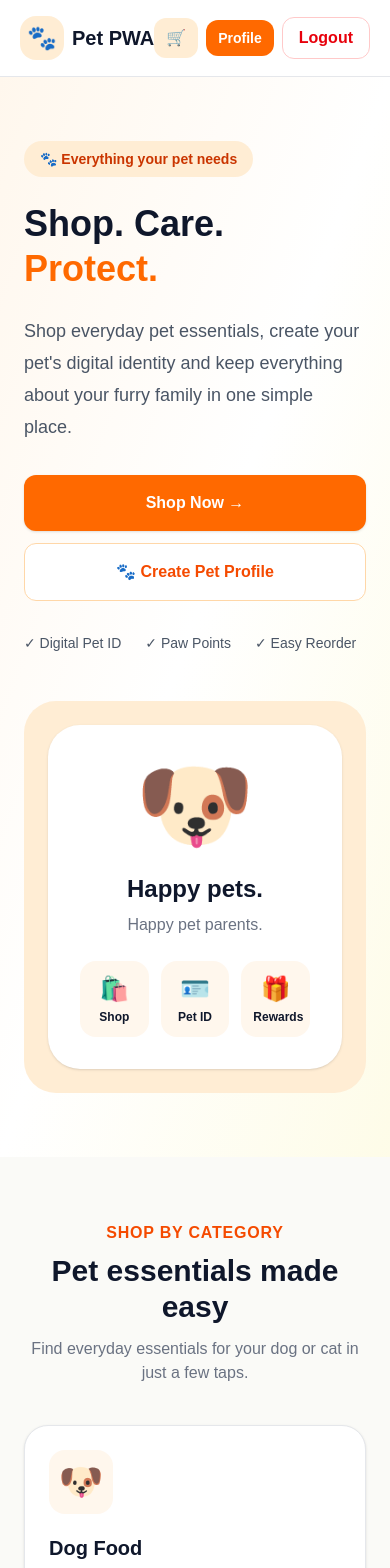
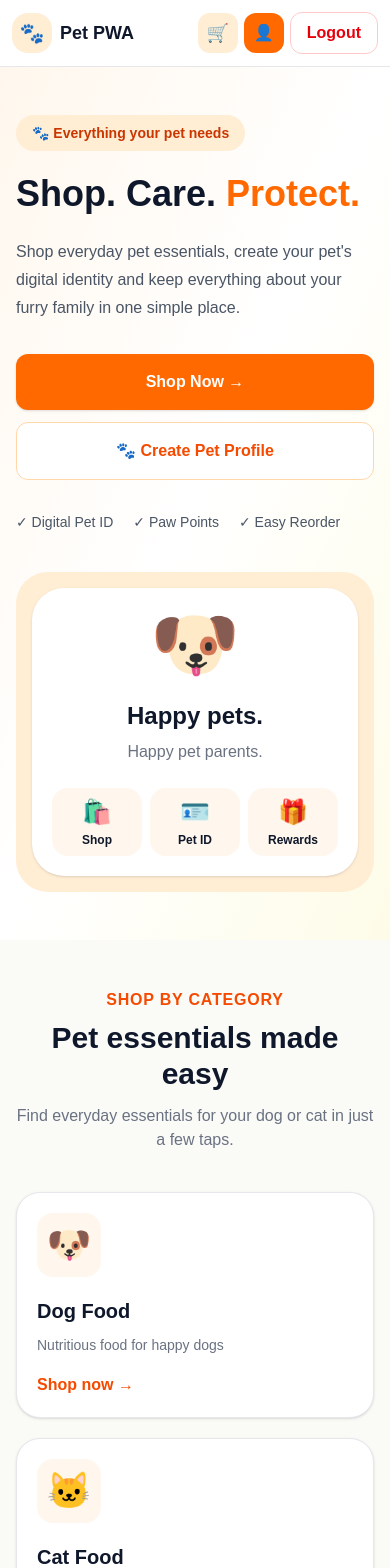
Before and after one commit to ishabhanushali/pet-pwa, a Next.js app: page / in a window 390 px wide. Shown: the top 1568 px of the page. Built offline with nearby package versions, Linux system fonts and the light colour scheme.

Commit message:
Fix Vercel production build

```diff
--- a/app/globals.css
+++ b/app/globals.css
@@ -1,18 +1,50 @@
 @import "tailwindcss";
 
-* {
+*,
+*::before,
+*::after {
   box-sizing: border-box;
 }
 
 html {
   scroll-behavior: smooth;
+  width: 100%;
+  max-width: 100%;
+  overflow-x: clip;
 }
 
 body {
   margin: 0;
+  width: 100%;
+  max-width: 100%;
+  min-height: 100vh;
+  overflow-x: clip;
+
   background: #fafaf7;
   color: #0f172a;
+
   font-family: Arial, Helvetica, sans-serif;
+}
+
+img,
+svg,
+video,
+canvas {
+  max-width: 100%;
+  height: auto;
+}
+
+p,
+h1,
+h2,
+h3,
+h4,
+h5,
+h6,
+span,
+a,
+button {
+  overflow-wrap: break-word;
 }
 
 button,
--- a/app/page.tsx
+++ b/app/page.tsx
@@ -1,4 +1,5 @@
 import Link from "next/link";
+
 import LogoutButton from "../components/LogoutButton";
 
 export default function Home() {
@@ -53,25 +54,25 @@ export default function Home() {
   ];
 
   return (
-    <main className="min-h-screen bg-[#fafaf7] text-slate-900">
+    <main className="min-h-screen w-full max-w-full overflow-x-clip bg-[#fafaf7] text-slate-900">
       {/* ====================================== */}
       {/* NAVBAR */}
       {/* ====================================== */}
 
-      <nav className="sticky top-0 z-50 border-b border-gray-200 bg-white/95 backdrop-blur">
-        <div className="mx-auto flex max-w-7xl items-center justify-between px-5 py-4">
+      <nav className="sticky top-0 z-50 w-full border-b border-gray-200 bg-white/95 backdrop-blur">
+        <div className="mx-auto flex w-full max-w-7xl items-center justify-between gap-2 px-3 py-3 sm:px-5 sm:py-4">
           {/* LOGO */}
 
           <Link
             href="/"
-            className="flex items-center gap-2"
+            className="flex min-w-0 items-center gap-2"
           >
-            <div className="flex h-11 w-11 items-center justify-center rounded-2xl bg-orange-100 text-2xl">
+            <div className="flex h-10 w-10 shrink-0 items-center justify-center rounded-2xl bg-orange-100 text-xl sm:h-11 sm:w-11 sm:text-2xl">
               🐾
             </div>
 
-            <div>
-              <h1 className="text-xl font-bold">
+            <div className="min-w-0">
+              <h1 className="whitespace-nowrap text-lg font-bold sm:text-xl">
                 Pet PWA
               </h1>
 
@@ -136,72 +137,78 @@ export default function Home() {
             <LogoutButton />
           </div>
 
-          {/* MOBILE BUTTONS */}
+          {/* MOBILE NAVIGATION */}
 
-          <div className="flex items-center gap-2 md:hidden">
+          <div className="flex min-w-0 shrink-0 items-center gap-1.5 md:hidden">
             <Link
               href="/cart"
-              className="rounded-xl bg-orange-100 px-3 py-2 font-bold text-orange-700"
+              className="flex h-10 w-10 shrink-0 items-center justify-center rounded-xl bg-orange-100 text-lg text-orange-700"
               aria-label="Open cart"
+              title="Cart"
             >
               🛒
             </Link>
 
             <Link
               href="/profile"
-              className="rounded-xl bg-orange-500 px-3 py-2 text-sm font-bold text-white"
+              className="flex h-10 w-10 shrink-0 items-center justify-center rounded-xl bg-orange-500 text-white"
+              aria-label="Open profile"
+              title="Profile"
             >
-              Profile
+              👤
             </Link>
 
-            <LogoutButton />
+            <div className="shrink-0">
+              <LogoutButton />
+            </div>
           </div>
         </div>
       </nav>
 
       {/* ====================================== */}
-      {/* HERO SECTION */}
+      {/* HERO */}
       {/* ====================================== */}
 
-      <section className="overflow-hidden bg-gradient-to-br from-orange-50 via-white to-yellow-50">
-        <div className="mx-auto grid max-w-7xl items-center gap-12 px-6 py-16 md:grid-cols-2 md:py-24">
+      <section className="w-full overflow-hidden bg-gradient-to-br from-orange-50 via-white to-yellow-50">
+        <div className="mx-auto grid w-full max-w-7xl items-center gap-10 px-4 py-12 sm:px-6 sm:py-16 md:grid-cols-2 md:gap-12 md:py-24">
           {/* LEFT */}
 
-          <div>
-            <div className="inline-flex rounded-full bg-orange-100 px-4 py-2 text-sm font-bold text-orange-700">
+          <div className="min-w-0">
+            <div className="inline-flex max-w-full rounded-full bg-orange-100 px-4 py-2 text-sm font-bold text-orange-700">
               🐾 Everything your pet needs
             </div>
 
-            <h1 className="mt-6 text-4xl font-extrabold leading-tight sm:text-5xl lg:text-6xl">
+            <h1 className="mt-6 text-4xl font-extrabold leading-[1.08] sm:text-5xl lg:text-6xl">
               Shop. Care.
               <span className="text-orange-500">
-                {" "}Protect.
+                {" "}
+                Protect.
               </span>
             </h1>
 
-            <p className="mt-6 max-w-xl text-lg leading-8 text-gray-600">
+            <p className="mt-6 max-w-xl text-base leading-7 text-gray-600 sm:text-lg sm:leading-8">
               Shop everyday pet essentials, create your
               pet&apos;s digital identity and keep everything
               about your furry family in one simple place.
             </p>
 
-            <div className="mt-8 flex flex-col gap-3 sm:flex-row">
+            <div className="mt-8 flex w-full flex-col gap-3 sm:flex-row">
               <Link
                 href="/shop"
-                className="rounded-xl bg-orange-500 px-7 py-4 text-center font-bold text-white shadow-sm transition hover:bg-orange-600"
+                className="w-full rounded-xl bg-orange-500 px-7 py-4 text-center font-bold text-white shadow-sm transition hover:bg-orange-600 sm:w-auto"
               >
                 Shop Now →
               </Link>
 
               <Link
                 href="/pets"
-                className="rounded-xl border border-orange-200 bg-white px-7 py-4 text-center font-bold text-orange-600 transition hover:bg-orange-50"
+                className="w-full rounded-xl border border-orange-200 bg-white px-7 py-4 text-center font-bold text-orange-600 transition hover:bg-orange-50 sm:w-auto"
               >
                 🐾 Create Pet Profile
               </Link>
             </div>
 
-            <div className="mt-8 flex flex-wrap gap-x-6 gap-y-3 text-sm font-medium text-gray-600">
+            <div className="mt-8 flex flex-wrap gap-x-5 gap-y-3 text-sm font-medium text-gray-600">
               <span>✓ Digital Pet ID</span>
               <span>✓ Paw Points</span>
               <span>✓ Easy Reorder</span>
@@ -210,10 +217,10 @@ export default function Home() {
 
           {/* RIGHT */}
 
-          <div className="relative">
-            <div className="rounded-[2rem] bg-orange-100 p-6 sm:p-10">
-              <div className="rounded-[2rem] bg-white p-8 text-center shadow-sm">
-                <div className="text-8xl sm:text-9xl">
+          <div className="relative min-w-0">
+            <div className="rounded-[2rem] bg-orange-100 p-4 sm:p-10">
+              <div className="rounded-[2rem] bg-white p-5 text-center shadow-sm sm:p-8">
+                <div className="text-7xl sm:text-9xl">
                   🐶
                 </div>
 
@@ -225,8 +232,8 @@ export default function Home() {
                   Happy pet parents.
                 </p>
 
-                <div className="mt-6 grid grid-cols-3 gap-3">
-                  <div className="rounded-2xl bg-orange-50 p-3">
+                <div className="mt-6 grid grid-cols-3 gap-2 sm:gap-3">
+                  <div className="min-w-0 rounded-2xl bg-orange-50 p-2 sm:p-3">
                     <div className="text-2xl">
                       🛍️
                     </div>
@@ -236,7 +243,7 @@ export default function Home() {
                     </p>
                   </div>
 
-                  <div className="rounded-2xl bg-orange-50 p-3">
+                  <div className="min-w-0 rounded-2xl bg-orange-50 p-2 sm:p-3">
                     <div className="text-2xl">
                       🪪
                     </div>
@@ -246,7 +253,7 @@ export default function Home() {
                     </p>
                   </div>
 
-                  <div className="rounded-2xl bg-orange-50 p-3">
+                  <div className="min-w-0 rounded-2xl bg-orange-50 p-2 sm:p-3">
                     <div className="text-2xl">
                       🎁
                     </div>
@@ -266,7 +273,7 @@ export default function Home() {
       {/* CATEGORIES */}
       {/* ====================================== */}
 
-      <section className="mx-auto max-w-7xl px-6 py-16">
+      <section className="mx-auto w-full max-w-7xl px-4 py-12 sm:px-6 sm:py-16">
         <div className="text-center">
           <p className="font-bold uppercase tracking-wider text-orange-600">
             Shop by category
@@ -282,12 +289,12 @@ export default function Home() {
           </p>
         </div>
 
-        <div className="mt-10 grid gap-5 sm:grid-cols-2 lg:grid-cols-4">
+        <div className="mt-10 grid w-full gap-5 sm:grid-cols-2 lg:grid-cols-4">
           {categories.map((category) => (
             <Link
               key={category.name}
               href="/shop"
-              className="group rounded-3xl border border-gray-200 bg-white p-6 shadow-sm transition hover:-translate-y-1 hover:border-orange-200 hover:shadow-md"
+              className="group min-w-0 rounded-3xl border border-gray-200 bg-white p-5 shadow-sm transition hover:-translate-y-1 hover:border-orange-200 hover:shadow-md sm:p-6"
             >
               <div className="flex h-16 w-16 items-center justify-center rounded-2xl bg-orange-50 text-4xl transition group-hover:bg-orange-100">
                 {category.emoji}
@@ -313,14 +320,14 @@ export default function Home() {
       {/* DIGITAL PET ID */}
       {/* ====================================== */}
 
-      <section className="bg-slate-900">
-        <div className="mx-auto grid max-w-7xl items-center gap-12 px-6 py-16 text-white md:grid-cols-2">
+      <section className="w-full bg-slate-900">
+        <div className="mx-auto grid w-full max-w-7xl items-center gap-10 px-4 py-12 text-white sm:px-6 sm:py-16 md:grid-cols-2 md:gap-12">
           {/* PET ID SAMPLE */}
 
-          <div>
-            <div className="mx-auto max-w-sm rounded-[2rem] bg-white p-6 text-slate-900 shadow-xl">
-              <div className="flex items-center justify-between">
-                <div>
+          <div className="min-w-0">
+            <div className="mx-auto w-full max-w-sm rounded-[2rem] bg-white p-5 text-slate-900 shadow-xl sm:p-6">
+              <div className="flex items-center justify-between gap-4">
+                <div className="min-w-0">
                   <p className="text-xs font-bold uppercase tracking-wider text-orange-500">
                     Digital Pet ID
                   </p>
@@ -330,7 +337,7 @@ export default function Home() {
                   </h3>
                 </div>
 
-                <div className="text-5xl">
+                <div className="shrink-0 text-5xl">
                   🐕
                 </div>
               </div>
@@ -346,18 +353,18 @@ export default function Home() {
               </div>
 
               <div className="mt-5 flex items-center gap-4">
-                <div className="flex h-20 w-20 items-center justify-center rounded-xl bg-slate-900 text-4xl text-white">
+                <div className="flex h-20 w-20 shrink-0 items-center justify-center rounded-xl bg-slate-900 text-4xl text-white">
                   ▦
                 </div>
 
-                <div>
+                <div className="min-w-0">
                   <p className="font-bold">
                     Scan QR
                   </p>
 
                   <p className="mt-1 text-sm text-gray-500">
-                    Quickly access the approved
-                    public pet profile.
+                    Quickly access the approved public pet
+                    profile.
                   </p>
                 </div>
               </div>
@@ -366,7 +373,7 @@ export default function Home() {
 
           {/* DESCRIPTION */}
 
-          <div>
+          <div className="min-w-0">
             <p className="font-bold uppercase tracking-wider text-orange-400">
               Pet Identity
             </p>
@@ -391,7 +398,7 @@ export default function Home() {
 
             <Link
               href="/pets"
-              className="mt-8 inline-block rounded-xl bg-orange-500 px-6 py-3 font-bold text-white transition hover:bg-orange-600"
+              className="mt-8 inline-block max-w-full rounded-xl bg-orange-500 px-6 py-3 text-center font-bold text-white transition hover:bg-orange-600"
             >
               Create Pet Profile →
             </Link>
@@ -403,7 +410,7 @@ export default function Home() {
       {/* FEATURES */}
       {/* ====================================== */}
 
-      <section className="mx-auto max-w-7xl px-6 py-16">
+      <section className="mx-auto w-full max-w-7xl px-4 py-12 sm:px-6 sm:py-16">
         <div className="text-center">
           <p className="font-bold uppercase tracking-wider text-orange-600">
             More than a pet shop
@@ -414,11 +421,11 @@ export default function Home() {
           </h2>
         </div>
 
-        <div className="mt-10 grid gap-5 sm:grid-cols-2 lg:grid-cols-4">
+        <div className="mt-10 grid w-full gap-5 sm:grid-cols-2 lg:grid-cols-4">
           {features.map((feature) => (
             <div
               key={feature.title}
-              className="rounded-3xl border border-gray-200 bg-white p-6"
+              className="min-w-0 rounded-3xl border border-gray-200 bg-white p-5 sm:p-6"
             >
               <div className="text-4xl">
                 {feature.emoji}
@@ -440,12 +447,12 @@ export default function Home() {
       {/* QUICK ACTIONS */}
       {/* ====================================== */}
 
-      <section className="bg-white">
-        <div className="mx-auto max-w-7xl px-6 py-16">
-          <div className="grid gap-5 sm:grid-cols-2 lg:grid-cols-4">
+      <section className="w-full bg-white">
+        <div className="mx-auto w-full max-w-7xl px-4 py-12 sm:px-6 sm:py-16">
+          <div className="grid w-full gap-5 sm:grid-cols-2 lg:grid-cols-4">
             <Link
               href="/orders"
-              className="rounded-2xl bg-blue-50 p-6 transition hover:shadow-md"
+              className="min-w-0 rounded-2xl bg-blue-50 p-5 transition hover:shadow-md sm:p-6"
             >
               <div className="text-3xl">
                 📦
@@ -462,7 +469,7 @@ export default function Home() {
 
             <Link
               href="/rewards"
-              className="rounded-2xl bg-yellow-50 p-6 transition hover:shadow-md"
+              className="min-w-0 rounded-2xl bg-yellow-50 p-5 transition hover:shadow-md sm:p-6"
             >
               <div className="text-3xl">
                 🎁
@@ -479,7 +486,7 @@ export default function Home() {
 
             <Link
               href="/reminders"
-              className="rounded-2xl bg-purple-50 p-6 transition hover:shadow-md"
+              className="min-w-0 rounded-2xl bg-purple-50 p-5 transition hover:shadow-md sm:p-6"
             >
               <div className="text-3xl">
                 ⏰
@@ -496,7 +503,7 @@ export default function Home() {
 
             <Link
               href="/support"
-              className="rounded-2xl bg-green-50 p-6 transition hover:shadow-md"
+              className="min-w-0 rounded-2xl bg-green-50 p-5 transition hover:shadow-md sm:p-6"
             >
               <div className="text-3xl">
                 💬
@@ -518,10 +525,10 @@ export default function Home() {
       {/* CUSTOMER SUPPORT */}
       {/* ====================================== */}
 
-      <section className="bg-orange-50">
-        <div className="mx-auto max-w-7xl px-6 py-14">
-          <div className="flex flex-col items-center justify-between gap-7 rounded-3xl bg-white p-8 shadow-sm md:flex-row md:p-10">
-            <div className="max-w-2xl">
+      <section className="w-full bg-orange-50">
+        <div className="mx-auto w-full max-w-7xl px-4 py-12 sm:px-6 sm:py-14">
+          <div className="flex w-full flex-col items-start justify-between gap-7 rounded-3xl bg-white p-5 shadow-sm sm:p-8 md:flex-row md:items-center md:p-10">
+            <div className="min-w-0 max-w-2xl">
               <p className="font-bold uppercase tracking-wider text-orange-600">
                 Need Help?
               </p>
@@ -539,7 +546,7 @@ export default function Home() {
 
             <Link
               href="/support"
-              className="shrink-0 rounded-xl bg-orange-500 px-7 py-4 font-bold text-white transition hover:bg-orange-600"
+              className="w-full rounded-xl bg-orange-500 px-7 py-4 text-center font-bold text-white transition hover:bg-orange-600 sm:w-auto md:shrink-0"
             >
               Contact Support →
             </Link>
@@ -551,8 +558,8 @@ export default function Home() {
       {/* FINAL CTA */}
       {/* ====================================== */}
 
-      <section className="bg-orange-500">
-        <div className="mx-auto max-w-5xl px-6 py-16 text-center text-white">
+      <section className="w-full bg-orange-500">
+        <div className="mx-auto w-full max-w-5xl px-4 py-12 text-center text-white sm:px-6 sm:py-16">
           <div className="text-5xl">
             🐾
           </div>
@@ -567,17 +574,17 @@ export default function Home() {
             one place.
           </p>
 
-          <div className="mt-8 flex flex-col justify-center gap-3 sm:flex-row">
+          <div className="mt-8 flex w-full flex-col justify-center gap-3 sm:flex-row">
             <Link
               href="/shop"
-              className="rounded-xl bg-white px-7 py-3 font-bold text-orange-600 transition hover:bg-orange-50"
+              className="w-full rounded-xl bg-white px-7 py-3 text-center font-bold text-orange-600 transition hover:bg-orange-50 sm:w-auto"
             >
               Start Shopping
             </Link>
 
             <Link
               href="/pets"
-              className="rounded-xl border border-white/40 px-7 py-3 font-bold text-white transition hover:bg-white/10"
+              className="w-full rounded-xl border border-white/40 px-7 py-3 text-center font-bold text-white transition hover:bg-white/10 sm:w-auto"
             >
               Create Pet Profile
             </Link>
@@ -589,12 +596,12 @@ export default function Home() {
       {/* FOOTER */}
       {/* ====================================== */}
 
-      <footer className="bg-slate-950 text-white">
-        <div className="mx-auto max-w-7xl px-6 py-12">
-          <div className="grid gap-10 md:grid-cols-4">
+      <footer className="w-full bg-slate-950 text-white">
+        <div className="mx-auto w-full max-w-7xl px-4 py-10 sm:px-6 sm:py-12">
+          <div className="grid w-full gap-8 sm:grid-cols-2 md:grid-cols-4 md:gap-10">
             {/* BRAND */}
 
-            <div className="md:col-span-1">
+            <div className="min-w-0">
               <div className="flex items-center gap-2">
                 <div className="text-3xl">
                   🐾
@@ -613,7 +620,7 @@ export default function Home() {
 
             {/* SHOP */}
 
-            <div>
+            <div className="min-w-0">
               <h3 className="font-bold">
                 Shop
               </h3>
@@ -644,7 +651,7 @@ export default function Home() {
 
             {/* ACCOUNT */}
 
-            <div>
+            <div className="min-w-0">
               <h3 className="font-bold">
                 My Account
               </h3>
@@ -682,7 +689,7 @@ export default function Home() {
 
             {/* HELP */}
 
-            <div>
+            <div className="min-w-0">
               <h3 className="font-bold">
                 Help
               </h3>
@@ -706,7 +713,8 @@ export default function Home() {
           </div>
 
           <div className="mt-10 border-t border-slate-800 pt-6 text-center text-sm text-slate-500">
-            © {new Date().getFullYear()} Pet PWA. All rights reserved.
+            © {new Date().getFullYear()} Pet PWA. All
+            rights reserved.
           </div>
         </div>
       </footer>
--- a/package.json
+++ b/package.json
@@ -7,7 +7,7 @@
     "build": "next build",
     "start": "next start",
     "lint": "eslint",
-    "postinstall": "prisma skills sync || exit 0"
+    "postinstall": "prisma generate"
   },
   "dependencies": {
     "@prisma/adapter-pg": "^7.10.0",
```
Also changed, not shown: app/api/payment/mock/route.ts (+7 -4 lines), app/manifest.ts (added, +32 -0 lines).
